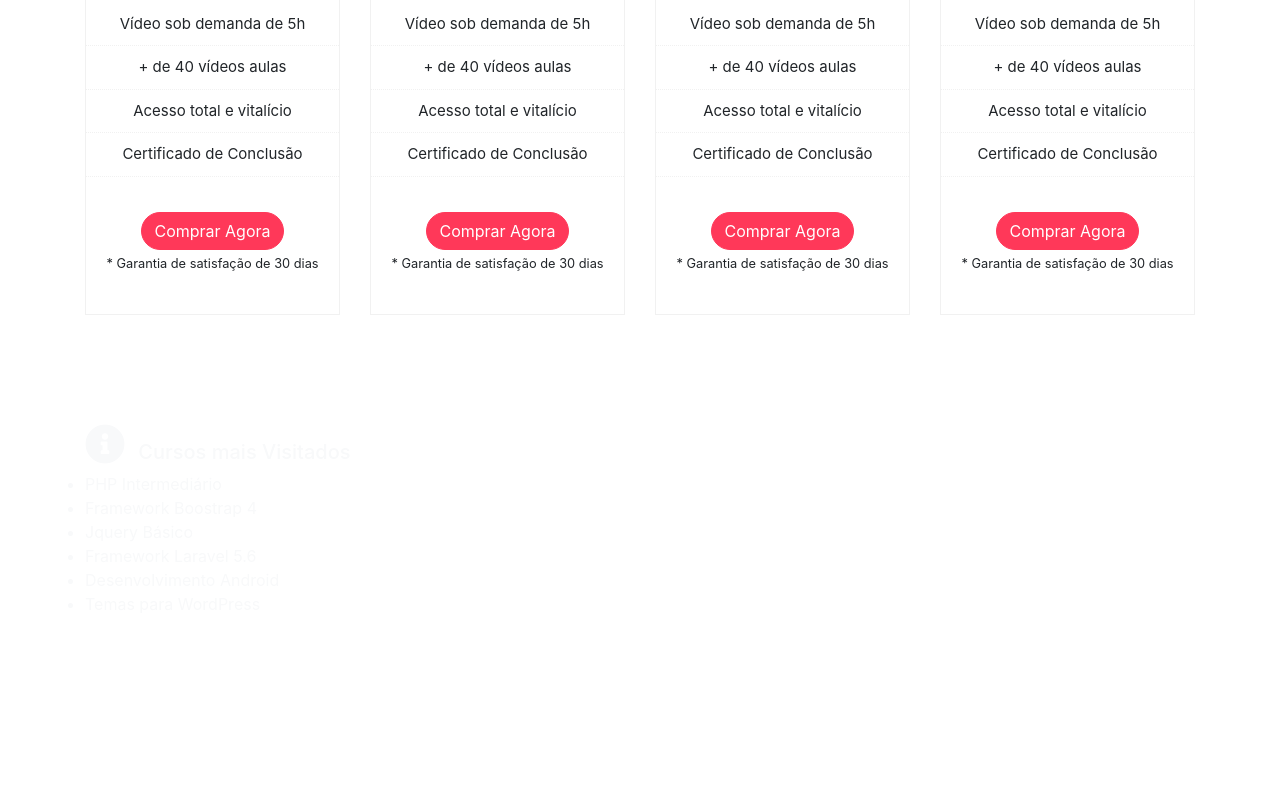
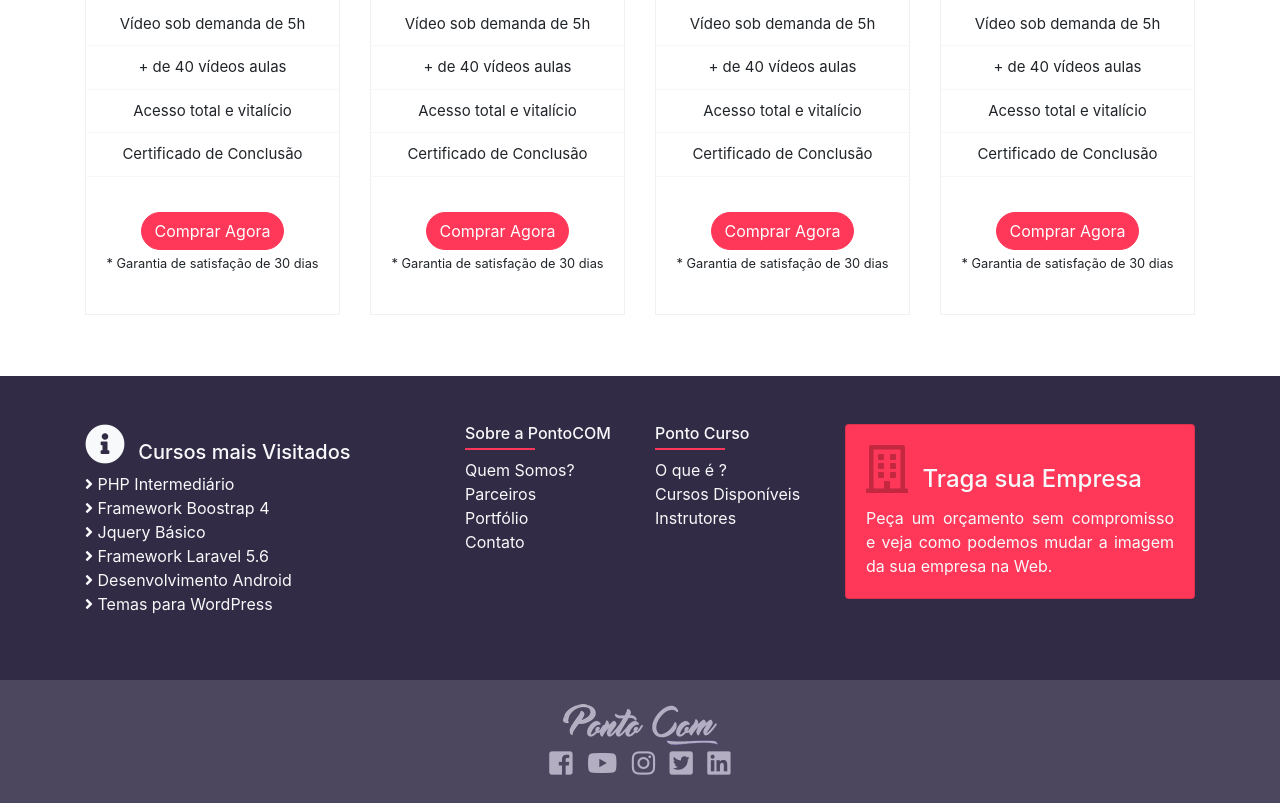
Before and after one commit to GabrielChagas1/Bootstrap-Site, a plain HTML site: page index.html in a window 1280 px wide. Shown: the part 1803-2606 px from the top of the page. Before the commit the page ends 2483 px from the top, so only its background shows below. Drawn offline with Linux system fonts and the light colour scheme.

Commit message:
Finalizando o footer

```diff
--- a/css/style.css
+++ b/css/style.css
@@ -137,6 +137,42 @@
     -webkit-transition: all .50s ease-in-out;
 }
 
+/* Footer */
+.bg-rodape1{
+    background-color: #312b45;
+}
+
+.bg-rodape1 ul li{
+    list-style: none;
+}
+
+.bg-card-rodape{
+    background: #ff3859;
+}
+
+.icon-banner-rodape{
+    color: #c42841;
+}
+
+.bg-rodape2{
+    background: #4c465f;
+}
+
+a.icone-social{
+    color: #b3aec2;
+    padding: 0px 5px;
+    font-size: 20px;
+}
+
+a.icone-social:hover{
+    color: #ff3859;
+    transition: all .50s ease-in-out;
+    -moz-transition: all .50s ease-in-out;
+    -webkit-transition: all .50s ease-in-out;
+}
+
+
+
 /* Configurações Gerais */
 .underline{
     content: '';
@@ -147,6 +183,14 @@
     margin: 0 auto;
 }
 
+.underline-footer{
+    content: '';
+    border-top: 2px solid #ff3859;
+    width: 70px;
+    display: block;
+    margin-top: 5px;
+}
+
 .shadow-parceiros:hover, .tabela-preco:hover{
     box-shadow: 0 0 20px 0 rgba(0, 0, 0, 0.1);
 }
--- a/index.html
+++ b/index.html
@@ -23,13 +23,13 @@
                 <div id="menu" class="collapse navbar-collapse">
                     <ul class="navbar-nav text-light">
                         <li class="nav-item">
-                            <a href="#" class="nav-link text-light font-weight-bold">Serviços</a>
+                            <a href="#servicos" class="nav-link text-light font-weight-bold scroll">Serviços</a>
                         </li>
                         <li class="nav-item">
-                            <a href="#" class="nav-link text-light font-weight-bold">Parceiros</a>
+                            <a href="#parceiros" class="nav-link text-light font-weight-bold scroll">Parceiros</a>
                         </li>
                         <li class="nav-item">
-                            <a href="#" class="nav-link text-light font-weight-bold">Cursos</a>
+                            <a href="#cursos" class="nav-link text-light font-weight-bold scroll">Cursos</a>
                         </li>
                         <li class="nav-item">
                             <a href="#" class="nav-link text-light font-weight-bold">Contato</a>
@@ -62,7 +62,7 @@
         </div>
     </div>
     <!-- Seção de Serviços -->
-    <div class="container-fluid bg-servicos">
+    <div id="servicos" class="container-fluid bg-servicos">
         <div class="mt-2 py-4">
             <section class="container">
                 <header class="col-md-12">
@@ -86,7 +86,7 @@
         </div>
     </div>
     <!-- Sessão de Parceiros -->
-    <div class="container-fluid py-4 bg-parceiros">
+    <div id="parceiros" class="container-fluid py-4 bg-parceiros">
         <div class="py-2">
             <div class="container">
                 <header class="col-md-12">
@@ -153,7 +153,7 @@
         </div>
     </div>
     <!-- Seção Parallax -->
-    <div class="container-fluid bg-parallax">
+    <div id="cursos" class="container-fluid bg-parallax">
         <div class="py-4">
             <section class="container">
                 <header class="col-md-12">
@@ -304,19 +304,60 @@
                 <div class="col-md-4">
                     <h5 class="text-light align-middle"><i class="fas fa-info-circle fa-2x mr-2 text-light"></i> Cursos mais Visitados</h5>
                     <ul class="text-light">
-                        <li><a href="#" class="text-light">PHP Intermediário</a></li>
-                        <li><a href="#" class="text-light">Framework Boostrap 4</a></li>
-                        <li><a href="#" class="text-light">Jquery Básico</a></li>
-                        <li><a href="#" class="text-light">Framework Laravel 5.6</a></li>
-                        <li><a href="#" class="text-light">Desenvolvimento Android</a></li>
-                        <li><a href="#" class="text-light">Temas para WordPress</a></li>
+                        <li><a href="#" class="text-light"><i class="fa fa-angle-right"></i> PHP Intermediário</a></li>
+                        <li><a href="#" class="text-light"><i class="fa fa-angle-right"></i> Framework Boostrap 4</a></li>
+                        <li><a href="#" class="text-light"><i class="fa fa-angle-right"></i> Jquery Básico</a></li>
+                        <li><a href="#" class="text-light"><i class="fa fa-angle-right"></i> Framework Laravel 5.6</a></li>
+                        <li><a href="#" class="text-light"><i class="fa fa-angle-right"></i> Desenvolvimento Android</a></li>
+                        <li><a href="#" class="text-light"><i class="fa fa-angle-right"></i> Temas para WordPress</a></li>
                     </ul>
                 </div>
-                <div class="col-md-4"></div>
-                <div class="col-md-4"></div>
+                <div class="col-md-4">
+                    <div class="row">
+                        <div class="col-md-6">
+                            <h6 class="text-light">Sobre a PontoCOM <span class="underline-footer"></span></h6>
+                            <ul class="text-light">
+                                <li class="text-light">Quem Somos?</li>
+                                <li class="text-light">Parceiros</li>
+                                <li class="text-light">Portfólio</li>
+                                <li class="text-light">Contato</li>
+                            </ul>
+                        </div>
+                        <div class="col-md-6">
+                            <h6 class="text-light">Ponto Curso <span class="underline-footer"></span></h6>
+                            <ul class="text-light">
+                                <li class="text-light">O que é ?</li>
+                                <li class="text-light">Cursos Disponíveis</li>
+                                <li class="text-light">Instrutores</li>
+                            </ul>
+                        </div>
+                    </div>
+                </div>
+                <div class="col-md-4">
+                    <div class="card text-light mb-3 bg-card-rodape">
+                        <div class="card-body">
+                            <h4 class="card-title"><i class="far fa-building mr-2 fa-2x icon-banner-rodape"></i> Traga sua Empresa</h4>
+                            <p class="card-text text-justify">Peça um orçamento sem compromisso e veja como podemos mudar a imagem da sua empresa na Web.</p>
+                        </div>
+                    </div>
+                </div>
             </div>
         </div>
     </footer>
+    <div class="container-fluid bg-rodape2">
+        <div class="container py-4">
+            <img src="img/logoRodape.png" alt="Logo Rodapé" class="img-fluid mx-auto d-block">
+            <div class="text-center pt-1">
+                <a href="#" class="icone-social" target="blank"><i class="fab fa-facebook-square fa-lg"></i></a>
+                <a href="#" class="icone-social" target="blank"><i class="fab fa-youtube fa-lg"></i></a>
+                <a href="#" class="icone-social" target="blank"><i class="fab fa-instagram fa-lg"></i></a>
+                <a href="#" class="icone-social" target="blank"><i class="fab fa-twitter-square fa-lg"></i></a>
+                <a href="#" class="icone-social" target="blank"><i class="fab fa-linkedin  fa-lg"></i></a>
+
+
+            </div>
+        </div>
+    </div>
 
     <!-- JS -->
     <script src="js/jquery.min.js"></script>
--- a/js/main.js
+++ b/js/main.js
@@ -7,4 +7,11 @@
         delay: 10
     });
 
+    var $doc = $('html, body');
+    $('.scroll').click(function(){
+        $doc.animate({
+            scrollTop: $($.attr(this, 'href')).offset().top
+        }, 500);
+        return false;
+    });
 })(jQuery);
```
Also changed, not shown: img/logoRodape.png (added).
